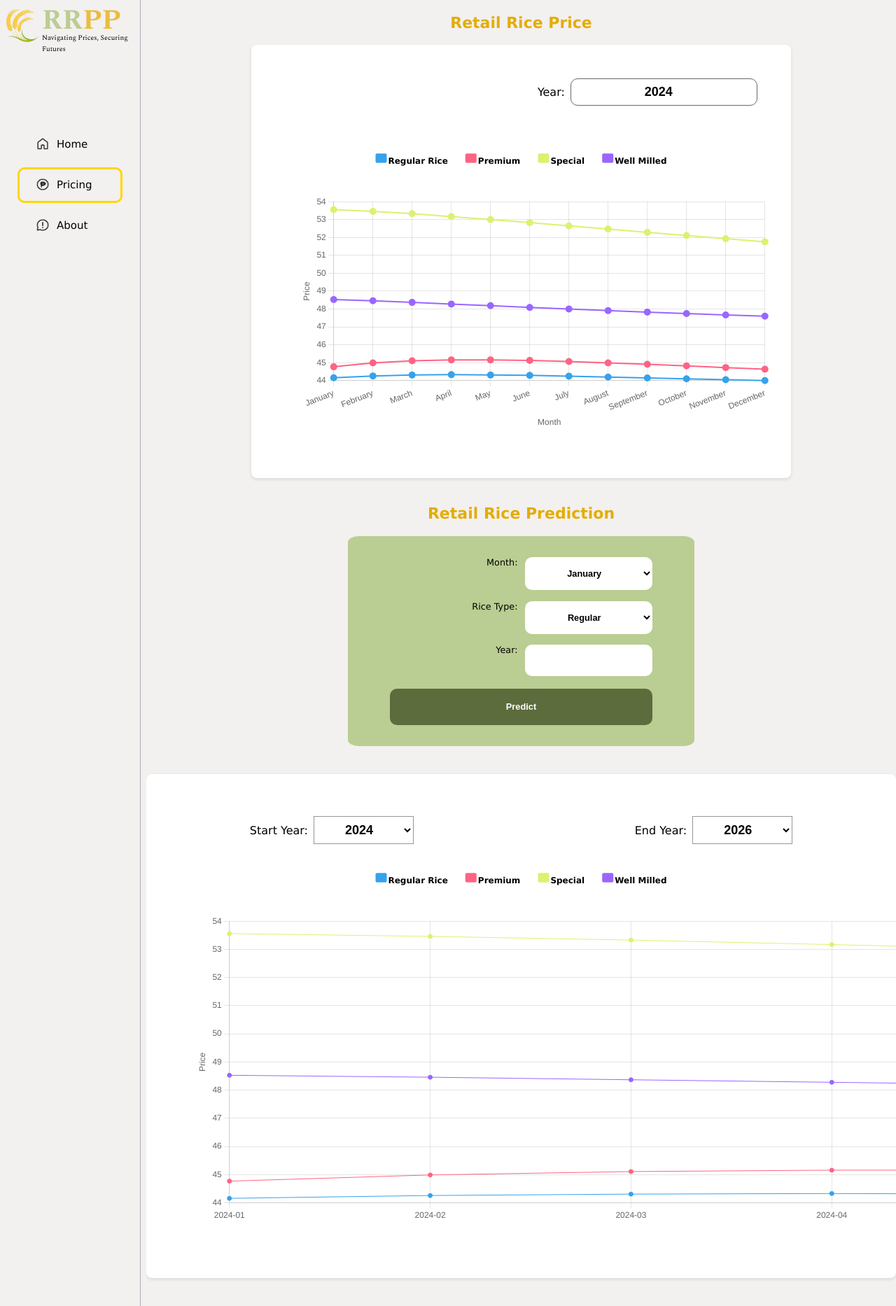
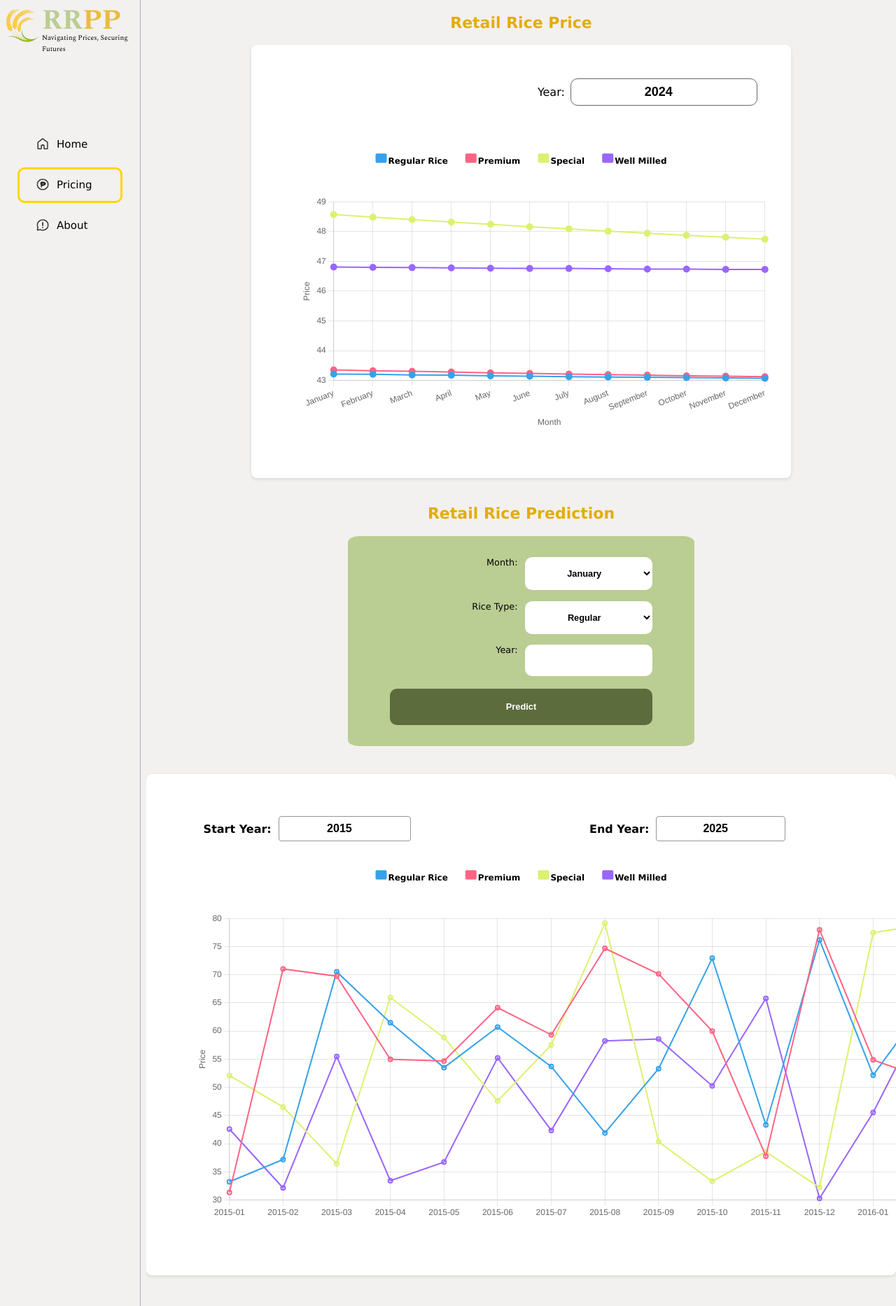
Before and after one commit to Kristel-Salazar/Rice-Price-Prediction, a Flask app: page /pricing in a window 1280 px wide. Shown: the part 112-1978 px from the top of the page at 70% size. Run offline with Flask 3, Linux system fonts and the light colour scheme; some libraries are stand-ins or nearby versions.

Commit message:
fixing forecasting graph

```diff
--- a/app.py
+++ b/app.py
@@ -128,9 +128,9 @@
     return jsonify(progress=progress)
 
 
-# Predicting rice prices from current year to end year
+# Predicting rice prices from 2015 to the supplied end year
 def predict_rice_prices_to_year(end_year):
-    current_year = datetime.now().year
+    start_year = 2015  # Fixed start year
     json_path = 'static/predictions/rice_price_predictions.json'
 
     # Check if JSON file exists and load it
@@ -138,9 +138,9 @@
         with open(json_path, 'r') as f:
             try:
                 existing_data = json.load(f)
-                # Check if the range of years from current year to end year already exists
+                # Check if the range of years from 2015 to end year already exists
                 all_years_present = True
-                for year in range(current_year, end_year + 1):
+                for year in range(start_year, end_year + 1):
                     if not all(
                         str(year) in existing_data.get(rice_type, {})
                         for rice_type in ['regular', 'premium', 'special', 'well milled']
@@ -210,11 +210,11 @@
         last_train_batch = scaled_train[-n_input:]
         current_batch = last_train_batch.reshape((1, n_input, n_features))
 
-        # Predict from the current year to the end year
+        # Predict from 2015 to the end year
         if rice_type not in all_predictions:
             all_predictions[rice_type] = {}
 
-        for year in range(current_year, end_year + 1):
+        for year in range(start_year, end_year + 1):
             if str(year) in all_predictions[rice_type]:
                 continue  # Skip years already present
 
@@ -250,9 +250,8 @@
     with open(json_path, 'w') as f:
         json.dump(all_predictions, f, indent=4)
 
-    print(f"Predictions from {current_year} to {end_year} have been saved to {json_path}")
+    print(f"Predictions from {start_year} to {end_year} have been saved to {json_path}")
     return all_predictions
-
 
 
 # Path to the JSON file
--- a/static/css/pricing.css
+++ b/static/css/pricing.css
@@ -1401,6 +1401,21 @@
     width: 100%; /* Ensure canvas scales correctly */
   }
 }
+.year-container {
+  display: flex; /* Enables flexbox for horizontal alignment */
+  align-items: center; /* Aligns label and input vertically */
+  gap: 10px; /* Adds space between the label and the input field */
+}
+
+.year-options {
+  padding: 8px 20px; /* Adjusts padding for better input field spacing */
+  background-color: #fff;
+  border: 1px solid #969696;
+  font-size: 16px;
+  font-weight: bold;
+  border-radius: 4px; /* Optional: Add rounded corners */
+  width: 40%;
+}
 
 @media (max-width: 480px) {
   .dropdown-layout {
--- a/static/js/price.js
+++ b/static/js/price.js
@@ -300,6 +300,9 @@
   "well milled": [],
 };
 
+// Global variable to store the maximum year in the data
+let maxYearInData = 2015; // Default minimum year
+
 // Fetch data for chart2 and chart3 from local JSON
 async function getJSONDataForChart2AndChart3(url) {
   try {
@@ -320,11 +323,15 @@
 
           const key = type === "wellMilled" ? "well milled" : type; // Map wellMilled to "well milled"
           riceDataChart2[key].push({ year, month: monthIndex, price, label });
-          uniqueYearsChart2.add(year);
+          uniqueYearsChart2.add(parseInt(year));
         });
       });
     });
 
+    // Determine the maximum year
+    maxYearInData = Math.max(...uniqueYearsChart2);
+
+    console.log("Max year in data:", maxYearInData);
     console.log("Parsed data for Chart 2 & 3:", riceDataChart2);
   } catch (error) {
     console.error("Error fetching JSON data:", error);
@@ -336,9 +343,8 @@
   const startYearSelect = document.getElementById("startYear");
   const endYearSelect = document.getElementById("endYear");
 
-  // Ensure the minimum year is 2024 and maximum is based on the JSON file
   const yearsArray = Array.from(uniqueYearsChart2)
-    .filter((year) => year >= 2024) // Exclude years below 2024
+    .filter((year) => year >= 2015 && year <= maxYearInData)
     .sort((a, b) => a - b);
 
   // Clear any existing options in the dropdowns
@@ -351,19 +357,23 @@
     option.textContent = year;
 
     // Append options to both dropdowns
-    startYearSelect.appendChild(option.cloneNode(true)); // Add to start year dropdown
-    endYearSelect.appendChild(option); // Add to end year dropdown
+    startYearSelect.appendChild(option.cloneNode(true));
+    endYearSelect.appendChild(option);
   });
 
-  // Set default values
-  startYearSelect.value = yearsArray[0] || 2024; // Default to the first year (or 2024 if empty)
-  endYearSelect.value = yearsArray[yearsArray.length - 1] || 2024; // Default to the last year (or 2024 if empty)
+  // Set default values to the full range
+  startYearSelect.value = "2015";
+  endYearSelect.value = maxYearInData.toString();
 }
 
 // Update chart2 and chart3
 function updateChart2AndChart3() {
-  const startYear = parseInt(document.getElementById("startYear").value);
-  const endYear = parseInt(document.getElementById("endYear").value);
+  let startYear = parseInt(document.getElementById("startYear").value);
+  let endYear = parseInt(document.getElementById("endYear").value);
+
+  // Ensure the selected years are within the valid range
+  if (startYear < 2015) startYear = 2015;
+  if (endYear > maxYearInData) endYear = maxYearInData;
 
   const filteredData2 = {
     labels: [],
@@ -372,45 +382,22 @@
 
   const datasetColors2 = {
     premium: {
-      backgroundColor: "rgba(255, 99, 132, 1)", // Changed color for premium
-      borderColor: "rgba(255, 99, 132, 1)",
-      borderWidth: 1,
-    },
-    regular: {
-      backgroundColor: "rgba(54, 162, 235, 1)", // Changed color for regular
-      borderColor: "rgba(54, 162, 235, 1)",
-      borderWidth: 1,
-    },
-    special: {
-      backgroundColor: "rgba(220, 241, 111, 1)", // Changed color for special
-      borderColor: "rgba(220, 241, 111, 1)",
-      borderWidth: 1,
-    },
-    "well milled": {
-      backgroundColor: "rgba(153, 102, 255, 1)", // Changed color for well milled
-      borderColor: "rgba(153, 102, 255, 1)",
-      borderWidth: 1,
-    },
-  };
-
-  const datasetColors3 = {
-    premium: {
-      backgroundColor: "rgba(255, 99, 132, 0.2)", // Changed color for premium
+      backgroundColor: "rgba(255, 99, 132, 0)",
       borderColor: "rgba(255, 99, 132, 1)",
       borderWidth: 2,
     },
     regular: {
-      backgroundColor: "rgba(54, 162, 235, 0.2)", // Changed color for regular
+      backgroundColor: "rgba(54, 162, 235, 0)",
       borderColor: "rgba(54, 162, 235, 1)",
       borderWidth: 2,
     },
     special: {
-      backgroundColor: "rgba(220, 241, 111, 0.2)", // Changed color for special
+      backgroundColor: "rgba(220, 241, 111, 0)",
       borderColor: "rgba(220, 241, 111, 1)",
       borderWidth: 2,
     },
     "well milled": {
-      backgroundColor: "rgba(153, 102, 255, 0.2)", // Changed color for well milled
+      backgroundColor: "rgba(153, 102, 255, 0)",
       borderColor: "rgba(153, 102, 255, 1)",
       borderWidth: 2,
     },
@@ -463,7 +450,7 @@
       },
       plugins: {
         legend: {
-          display: false, // This line removes the legend
+          display: false,
         },
       },
     },
--- a/templates/Pricing.html
+++ b/templates/Pricing.html
@@ -286,17 +286,30 @@
             <section class="dropdown-layout">
               <div class="grow1">
                 <div class="year-container">
-                  Start Year:
-                  <select name="year-options" id="startYear" class="year-options"></select>
+                  <label for="startYear">Start Year:</label>
+                  <input
+                    type="number"
+                    id="startYear"
+                    class="year-options"
+                    min="2015"
+                    value="2015"
+                  />
                 </div>
               </div>
               <div class="grow1">
                 <div class="year-container">
-                  End Year:
-                  <select name="year-options" id="endYear" class="year-options"></select>
+                  <label for="endYear">End Year:</label>
+                  <input
+                    type="number"
+                    id="endYear"
+                    class="year-options"
+                    min="2015"
+                    value="2015"
+                  />
                 </div>
               </div>
             </section>
+
               <div class="label-container">
                 <div class="container1">
                   <i
```
Also changed, not shown: static/predictions/rice_price_predictions.json.
